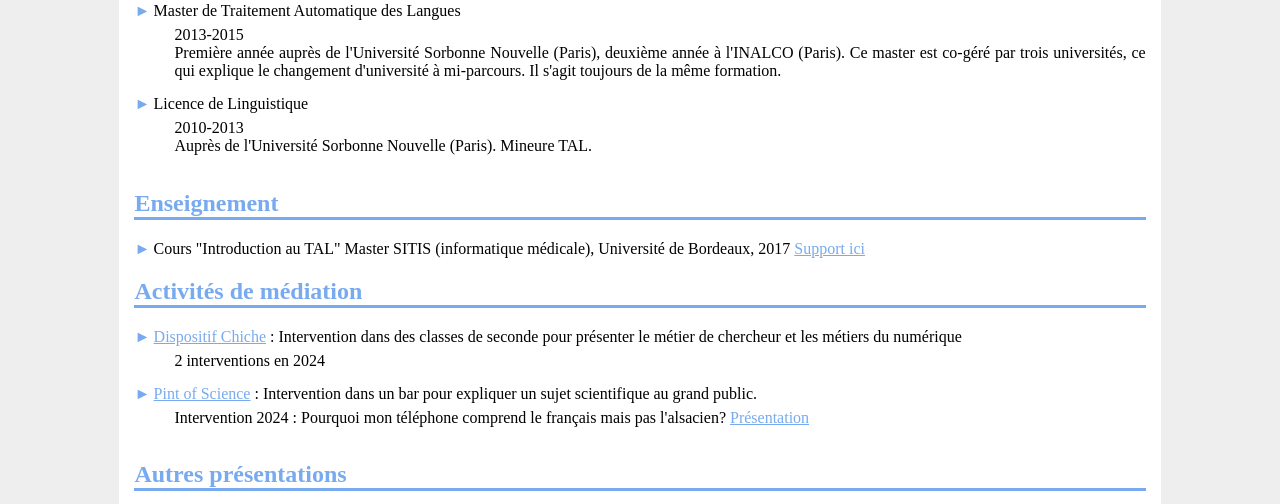
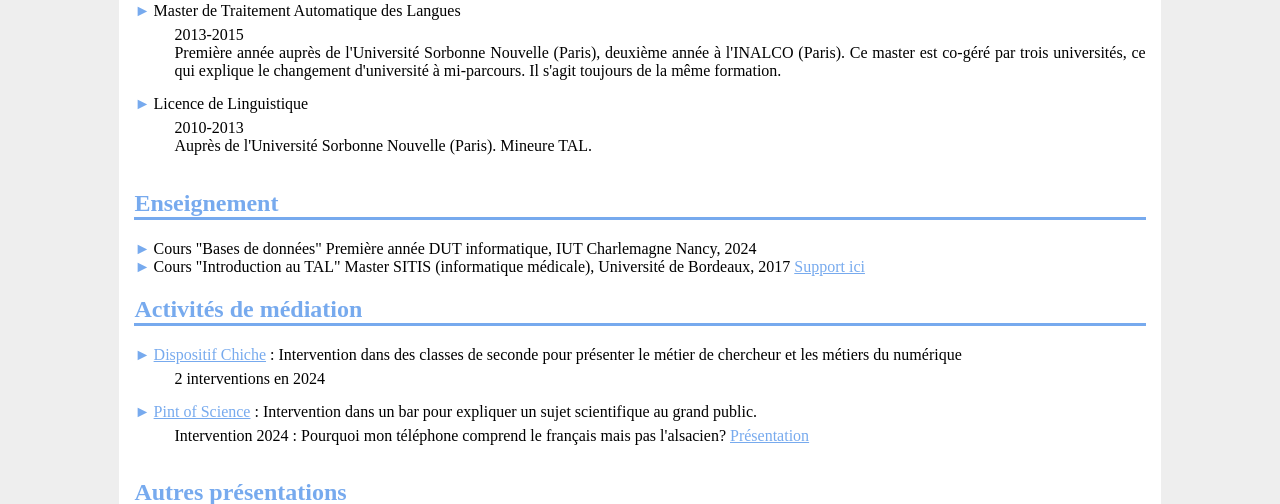
Before and after one commit to ESBigeard/personal_website, a Flask app: page /more.html in a window 1280 px wide. Shown: the part 1312-1816 px from the top of the page. Run offline with Flask 3, Linux system fonts and the light colour scheme; the visitor is signed in with stand-in values (Sample User, id 1).

Commit message:
added teaching info

```diff
--- a/templates/more.html
+++ b/templates/more.html
@@ -71,6 +71,7 @@ Auprès de l'Université Sorbonne Nouvelle (Paris). Mineure TAL.
 
 <h2>Enseignement</h2>
 <dl>
+<dt>Cours "Bases de données" Première année DUT informatique, IUT Charlemagne Nancy, 2024
 <dt>Cours "Introduction au TAL" Master SITIS (informatique médicale), Université de Bordeaux, 2017 <a href="static/presentations/cours_tal.pdf">Support ici</a>
 </dl>
 
@@ -170,6 +171,7 @@ At Université Sorbonne Nouvelle with a minor in NLP
 
 <h2>Teaching</h2>
 <dl>
+<dt>Course "Databases" First year informatics studies, IUT Charlemagne Nancy, 2024
 <dt>Course "Introduction to NLP" Master SITIS (medical informatics), Université de Bordeaux, France, 2017 <a href="static/presentations/cours_tal.pdf">Slides here</a>
 </dl>
 
```
